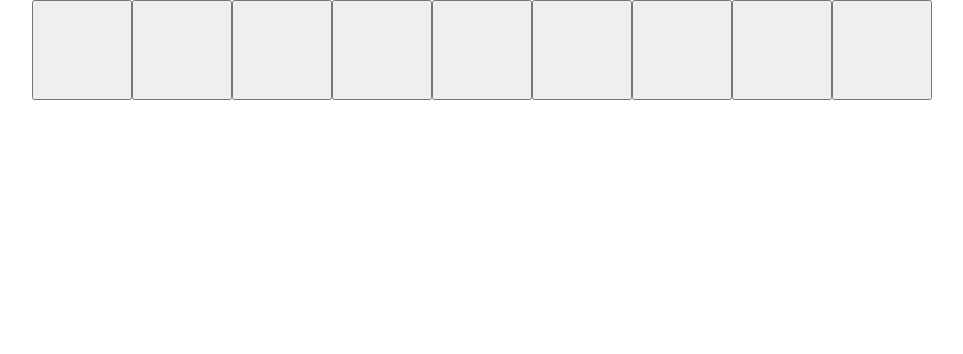
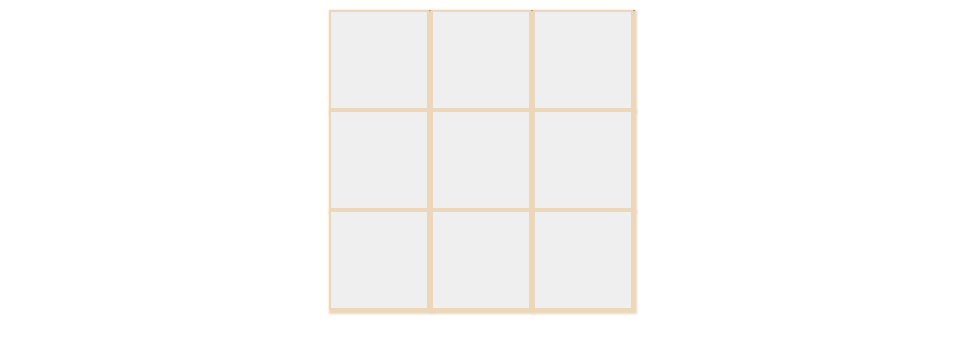
Before and after one commit to jagmeet-chaudhary/react-tdd-tic-tac-toe, a React (Create React App) app: page / in a window 1280 px wide. Shown: the top 354 px of the page, without its empty margins (158-1121 px from the left). Built offline with nearby package versions, Linux system fonts and the light colour scheme.

Commit message:
Added css for displaying the game

```diff
--- a/public/index.html
+++ b/public/index.html
@@ -27,6 +27,7 @@
     <title>React App</title>
   </head>
   <body>
+    <section>
     <noscript>You need to enable JavaScript to run this app.</noscript>
     <div id="root"></div>
     <!--
@@ -40,4 +41,5 @@
       To create a production bundle, use `npm run build` or `yarn build`.
     -->
   </body>
+</section>
 </html>
--- a/src/App.css
+++ b/src/App.css
@@ -1,43 +1,29 @@
-.App {
+
+.ttt-cell {
+  font-family: "Permanent Marker", cursive;
+  width: 100px;
+  height: 100px;
+  box-shadow: 2px 2px 2px 2px #ecd7ba;
+  border: 2px solid #ecd7ba;
+  cursor: pointer;
+  line-height: 100px;
+  font-size: 60px;
+
+}
+.ttt-grid {
+  display: grid;
+  grid-template-columns: repeat(3, auto);
+  width: 306px;
+  margin: 10px auto;
+  background-color: #11213a;
+  color: #04c0b2;
+}
+
+body {
+  font-family: "Arial", sans-serif;
+}
+
+
+section {
   text-align: center;
 }
-
-.App-logo {
-  height: 40vmin;
-  pointer-events: none;
-}
-
-@media (prefers-reduced-motion: no-preference) {
-  .App-logo {
-    animation: App-logo-spin infinite 20s linear;
-  }
-}
-
-.App-header {
-  background-color: #282c34;
-  min-height: 100vh;
-  display: flex;
-  flex-direction: column;
-  align-items: center;
-  justify-content: center;
-  font-size: calc(10px + 2vmin);
-  color: white;
-}
-
-.App-link {
-  color: #61dafb;
-}
-
-@keyframes App-logo-spin {
-  from {
-    transform: rotate(0deg);
-  }
-  to {
-    transform: rotate(360deg);
-  }
-}
-
-.ttt-cell {
-  width: 100px;
-  height: 100px;
-}
--- a/src/App.tsx
+++ b/src/App.tsx
@@ -2,9 +2,9 @@ import "./App.css";
 import Grid from "./components/Grid";
 function App() {
   return (
-    <div className="App">
+
       <Grid/>
-    </div>
+
   );
 }
 
--- a/src/components/Cell.tsx
+++ b/src/components/Cell.tsx
@@ -1,5 +1,5 @@
 import { useState } from "react";
-import "../App.css";
+
 import { CellProps, PlayerTurn } from "./types";
 const PLAYER_1_SYMBOL = "x";
 const PLAYER_2_SYMBOL = "o";
--- a/src/components/Grid.tsx
+++ b/src/components/Grid.tsx
@@ -1,4 +1,4 @@
-import React, { useEffect, useRef, useState } from "react";
+import React, {  useState } from "react";
 import Cell from "./Cell";
 import { GridProps, PlayerTurn } from "./types";
 
@@ -23,7 +23,7 @@ const Grid = (props: GridProps) => {
 
   }
 
-  return <div data-testid="ttt-grid">{getGridCells()}</div>;
+  return <div data-testid="ttt-grid" className="ttt-grid">{getGridCells()}</div>;
 };
 
 export default Grid;
--- a/src/index.css
+++ /dev/null
@@ -1,13 +0,0 @@
-body {
-  margin: 0;
-  font-family: -apple-system, BlinkMacSystemFont, 'Segoe UI', 'Roboto', 'Oxygen',
-    'Ubuntu', 'Cantarell', 'Fira Sans', 'Droid Sans', 'Helvetica Neue',
-    sans-serif;
-  -webkit-font-smoothing: antialiased;
-  -moz-osx-font-smoothing: grayscale;
-}
-
-code {
-  font-family: source-code-pro, Menlo, Monaco, Consolas, 'Courier New',
-    monospace;
-}
--- a/src/index.tsx
+++ b/src/index.tsx
@@ -1,6 +1,5 @@
 import React from 'react';
 import ReactDOM from 'react-dom/client';
-import './index.css';
 import App from './App';
 import reportWebVitals from './reportWebVitals';
 
```
Also changed, not shown: 1 other file (tests, documents, lock files or other folders).
